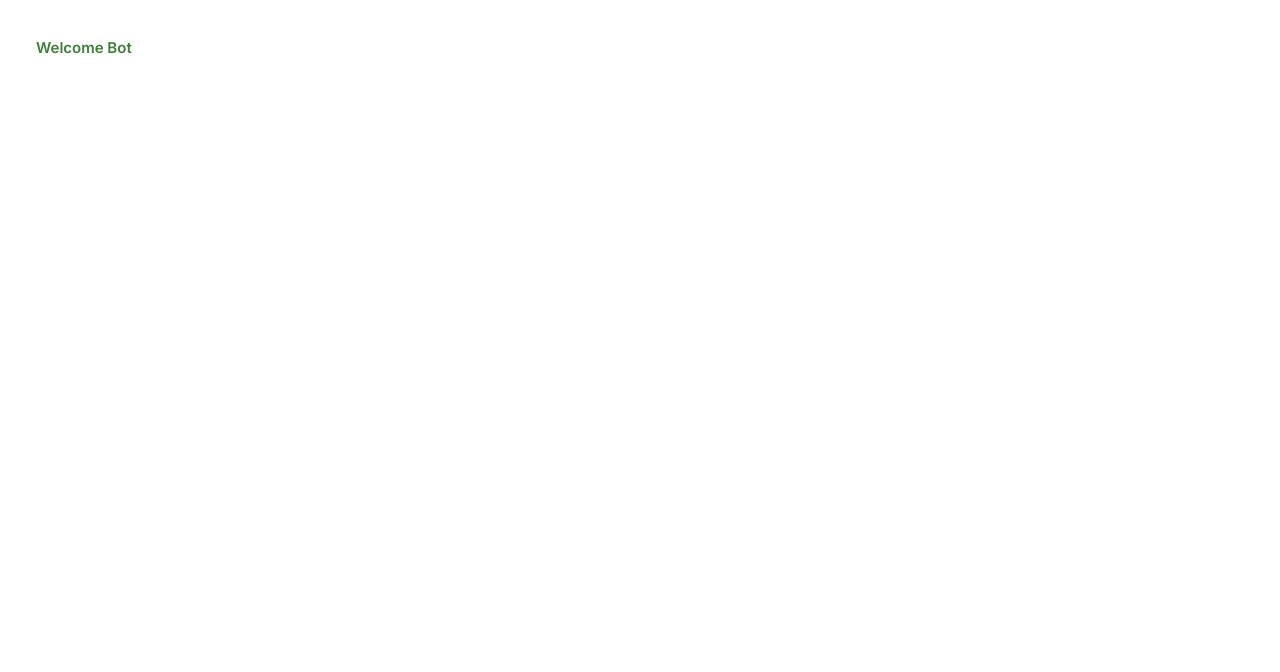
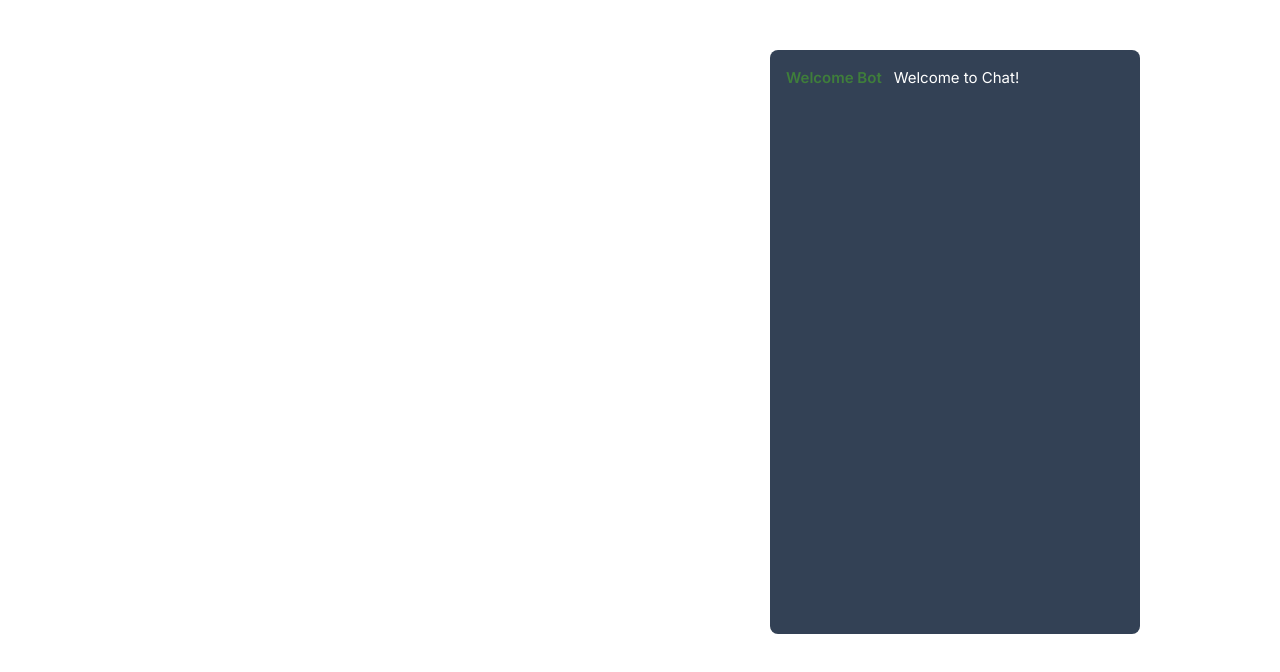
Before and after one commit to YohannesTz/super-stream-app, a React (Vite) app: page / in a window 1280 px wide. Shown: the top 672 px of the page. Built offline with nearby package versions, Linux system fonts and the light colour scheme; no server answers.

Commit message:
fixed stuff

```diff
--- a/src/App.tsx
+++ b/src/App.tsx
@@ -22,10 +22,11 @@ function App() {
   };
 
   const contentClasses = [
-    'z-10',
     opacity ? `opacity-${Number(opacity)}` : 'opacity-100',
-    bg ? `bg-${bg}` : 'bg-blue',
+    bg ? `bg-${bg}` : 'bg-slate-700',
   ].join(' ');
+
+  console.log(contentClasses);
 
   return (
     <div style={pageStyles}>
--- a/src/components/Chat.tsx
+++ b/src/components/Chat.tsx
@@ -17,10 +17,15 @@ function generateRandomId(): string {
 const Chat: React.FC<ChatProps> = ({ className }) => {
     const { messages } = useChatMessages();
     const { chatMessageBoxRef } = useChatLiveModelScrolling<HTMLDivElement>(messages);
-    console.log(className);
+
+    const style: React.CSSProperties = {
+        position: 'absolute',
+        left: `${750}px`,
+        top: `${30}px`,
+    };
 
     return (
-        <div className={`w-full max-w-[370px] px-4 py-3 rounded-lg m-5 ${className}`}>
+        <div className={`w-full max-w-[370px] px-4 py-3 rounded-lg m-5 ${className}`} style={style}>
             <ChatMessagesBox ref={chatMessageBoxRef} messages={messages} />
         </div>
     );
--- a/src/components/ChatMessage.tsx
+++ b/src/components/ChatMessage.tsx
@@ -4,10 +4,9 @@ type MessageProps = {
     message: MessageModel
 } & React.ComponentPropsWithRef<'div'>
 
-
 function checkMediaType(url: string): string {
-    const videoExtensions = ['.mp4', '.avi', '.mov', '.mkv', '.flv', '.wmv'];
-    const imageExtensions = ['.jpg', '.jpeg', '.png', '.gif', '.bmp', '.svg'];
+    const videoExtensions = ['.mp4', '.avi', '.mov', '.mkv', '.flv', '.wmv', '.webm'];
+    const imageExtensions = ['.jpg', '.jpeg', '.png', '.gif', '.bmp', '.svg', '.webp'];
     const extension = url.substring(url.lastIndexOf('.')).toLowerCase();
 
     if (videoExtensions.includes(extension)) {
@@ -52,20 +51,25 @@ const ChatMessage = ({
         Content = <span className="ml-3 break-words text-white">{textContent.text}</span>;
     } else if ("fileId" in content && checkMediaType(animationContent.file_name) == "video") {
         Content = (
-            <video className="ml-3" autoPlay={true} style={{
+            <video className="ml-3 rounded-md" autoPlay={true} style={{
                 width: "30px",
                 height: "30px",
             }} src={animationContent.file_name} mime-type={animationContent.mime_type} loop />
         );
     } else if ("fileId" in content && checkMediaType(animationContent.file_name) == "img") {
         Content = (
-            <img className="ml-3" style={{
+            <img className="ml-3 rounded-md" style={{
                 width: "30px",
                 height: "30px",
             }} src={animationContent.file_name} />
         );
     } else {
-        Content = <></>;
+        Content = (
+            <img className="ml-3" style={{
+                width: "30px",
+                height: "30px",
+            }} src="https://img.icons8.com/color/48/error--v1.png" />
+        );
     }
 
 
--- a/src/hooks/useChatMessages.ts
+++ b/src/hooks/useChatMessages.ts
@@ -42,16 +42,12 @@ export default function useChatMessages() {
 
   useEffect(() => {
     socket?.on("message", (msg: MessageModel) => {
-      console.log("message received!");
-
       if ("text" in msg.content) {
-        // Handle message with text content
         const textContent = msg.content as TextContent;
         console.log("Received text message:", textContent.text);
       } else if ("fileId" in msg.content) {
-        // Handle message with media content
         const mediaContent = msg.content as AnimationContent;
-        console.log("Received media message:", mediaContent.fileId);
+        console.log("Received media message:", mediaContent.file_name);
       }
 
       appendNewMessages(msg);
```
